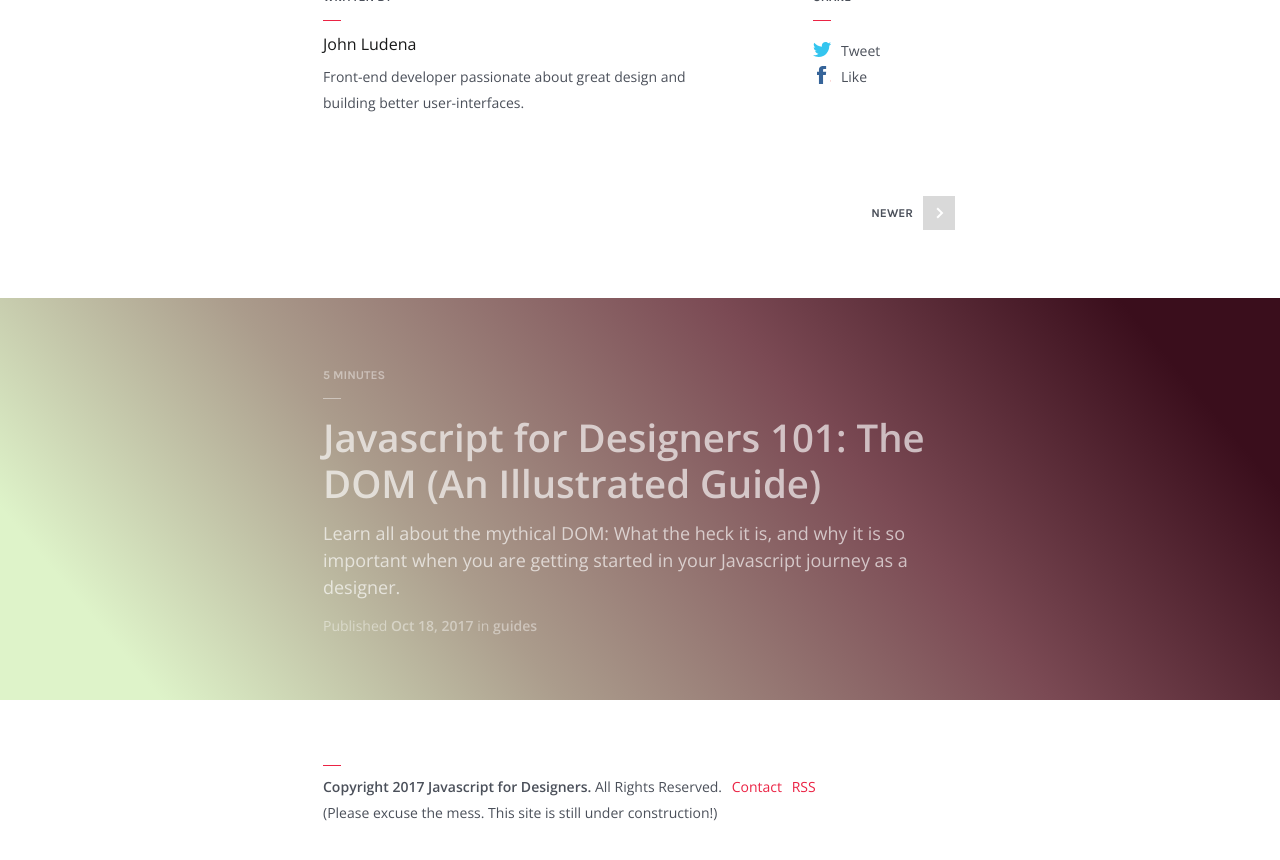
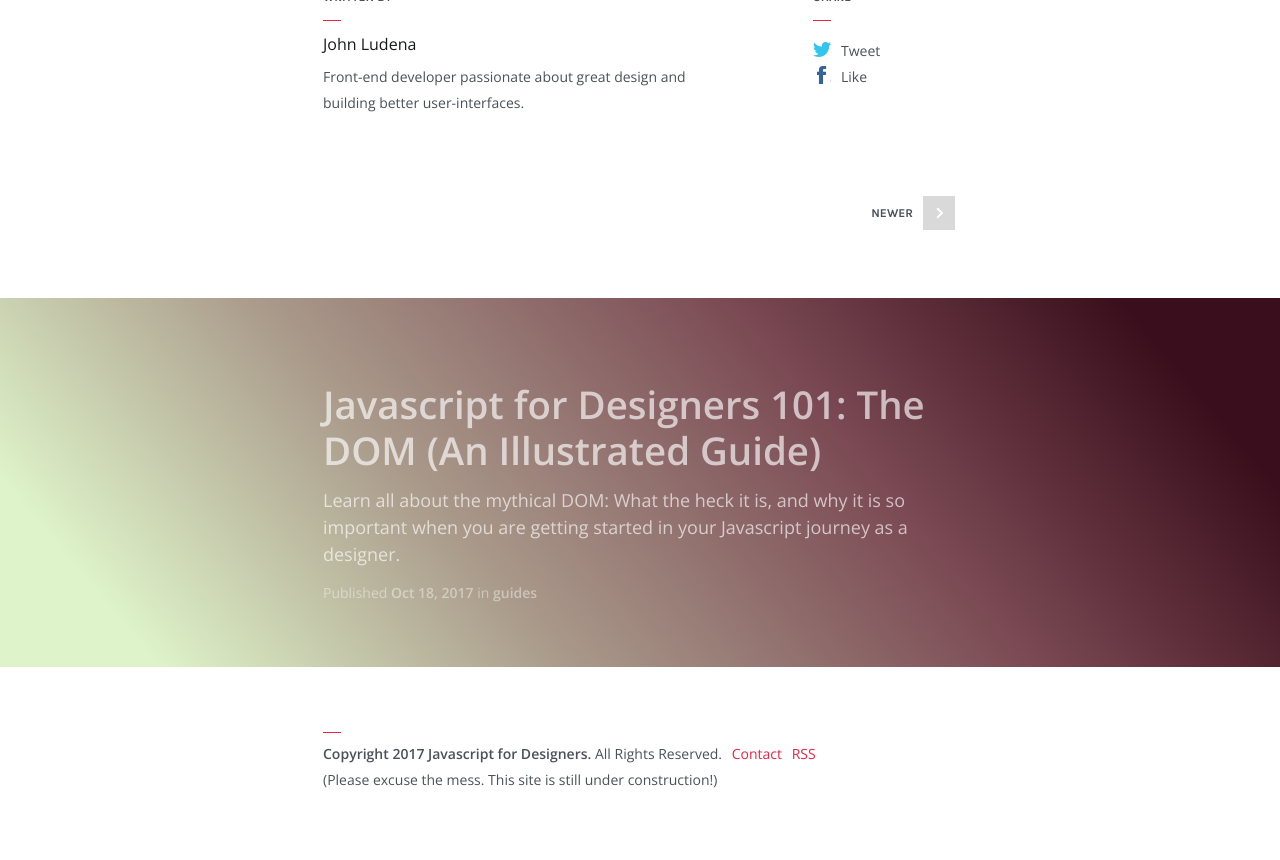
Before and after one commit to johnludena/js-for-designers, a Jekyll site: the page built from _posts/2017-10-17-design-in-the-browser.md, in a window 1280 px wide and 900 px high, scrolled down 4509 px. Shown: the top 860 px of the window. Built offline with Jekyll 4.4.1, drawn with Linux system fonts in a browser that asks for light colours.

Commit message:
removing reading time from footer too

```diff
--- a/_includes/teaser.html
+++ b/_includes/teaser.html
@@ -16,7 +16,7 @@
 
 		<div class="excerpt">
 
-			<span class="title">{{ teaser.content | reading_time_as_i }}</span>
+			<!-- <span class="title">{{ teaser.content | reading_time_as_i }}</span> -->
 
 			{% if teaser.title %}
 				<h1><a href="{{ teaser.url | prepend: site.baseurl }}" title="{{ teaser.title }}">{{ teaser.title }}</a></h1>
```
Also changed, not shown: 2 other files.
